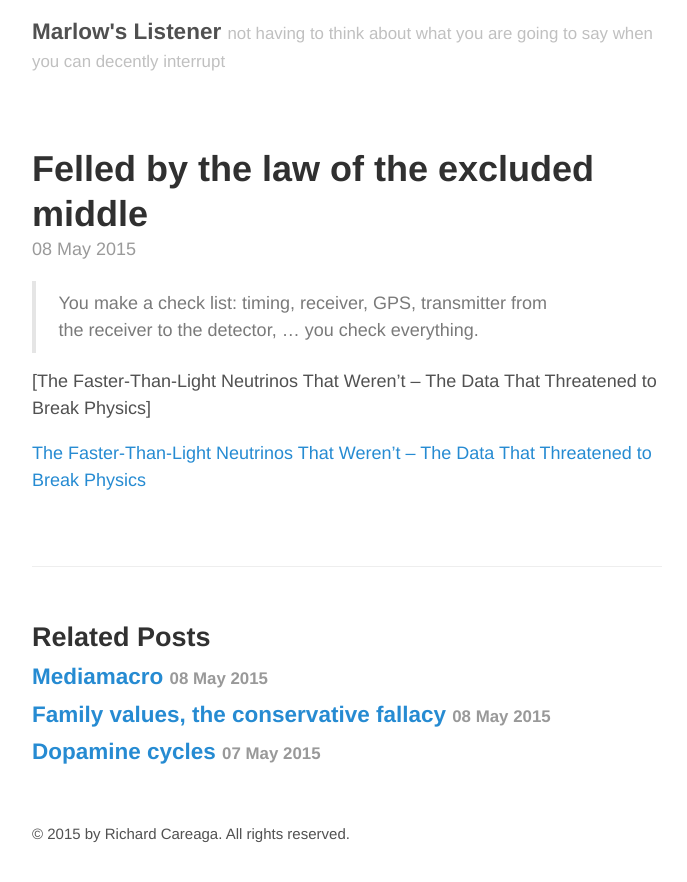
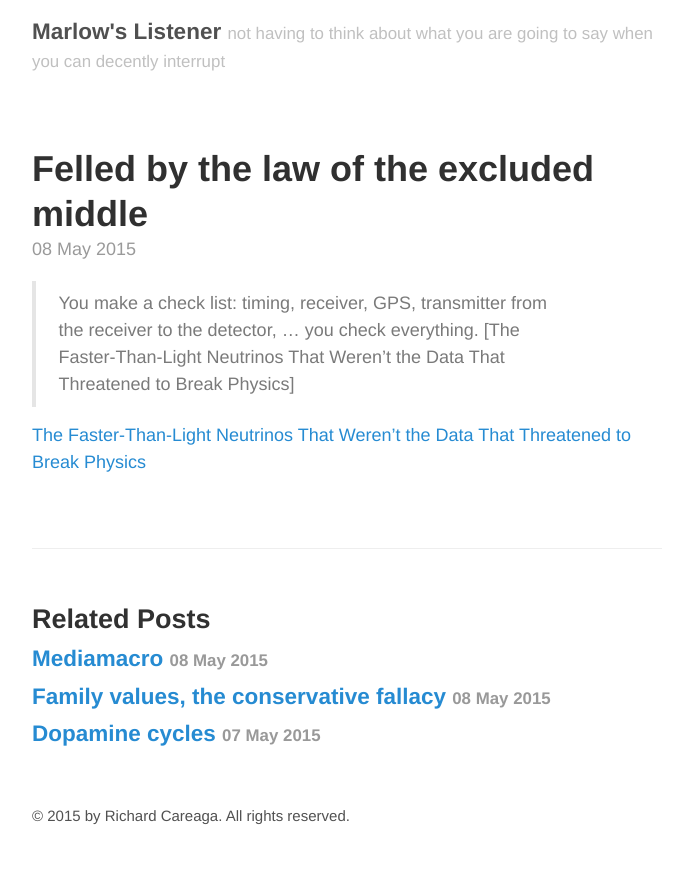
Before and after one commit to technocrat/marlow.github.io, a Jekyll site: the page built from _posts/2015-05-08-neutron.md, in a window 1280 px wide. Shown: the top 882 px of the page, without its empty margins (293-980 px from the left). Built offline with Jekyll 4.4.1, drawn with Linux system fonts in a browser that asks for light colours.

```diff
--- a/_posts/2015-05-08-neutron.md
+++ b/_posts/2015-05-08-neutron.md
@@ -5,7 +5,6 @@ tags: science, psychology
 ---
 
 > You make a check list: timing, receiver, GPS, transmitter from the receiver to the detector, ... you check everything.
+[The Faster-Than-Light Neutrinos That Weren't the Data That Threatened to Break Physics]
 
-[The Faster-Than-Light Neutrinos That Weren't -- The Data That Threatened to Break Physics]
-
-[The Faster-Than-Light Neutrinos That Weren't -- The Data That Threatened to Break Physics](http://bit.ly/1EpVhIM)
+[The Faster-Than-Light Neutrinos That Weren't the Data That Threatened to Break Physics](http://bit.ly/1EpVhIM)
```
